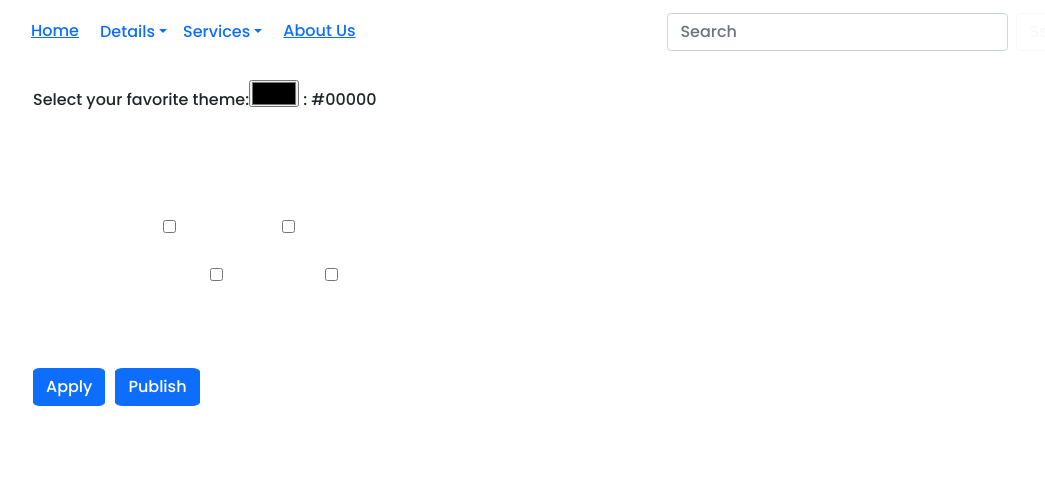
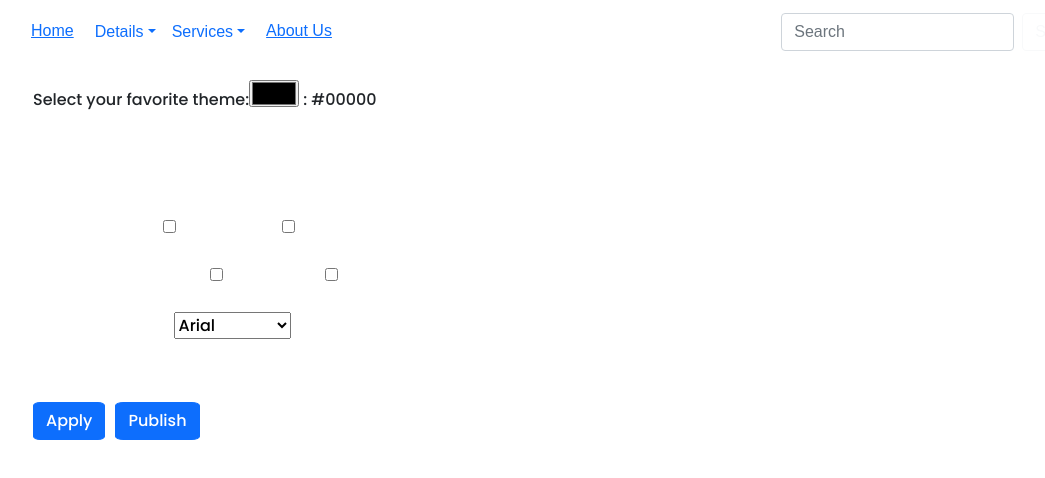
Before and after one commit to Atmecs-project/UI-POC, an Angular app: page /admin in a window 1280 px wide. Shown: the top 478 px of the page, without its empty margins (43-1088 px from the left). Built offline with nearby package versions, Linux system fonts and the light colour scheme; sample sign-in values are in the browser's storage.

Commit message:
font applied

```diff
--- a/src/app/admin/admin.component.css
+++ b/src/app/admin/admin.component.css
@@ -1,4 +1,5 @@
 .buttonStyle{
     border-radius: 10%;
     margin-right: 10px;
+    /* font-family: Verdana, Geneva, Tahoma, sans-serif; */
 }
--- a/src/app/admin/admin.component.html
+++ b/src/app/admin/admin.component.html
@@ -12,7 +12,21 @@
     <span>Show Left Menu : <input type="checkbox" id="showLeftMenu" value="showLeftMenu" [(ngModel)]="showLeftMenu"
         name="showLeftMenu"></span>
     <span> Show Logo : <input type="checkbox" id="showLogo" value="showLogo" [(ngModel)]="showLogo"
-        name="showLogo"></span><br>
+        name="showLogo"></span><br><br>
+
+        <label for="fontFamilySelect" class="form-label">Font Family : </label>
+           <select id="selectfont" [(ngModel)] = "myFont"  name = "myFont">
+           <option disabled style="font-weight: bold; background-color: #EEEEEE">Serif Fonts</option>
+              <option  style="font-family: Georgia,serif" >Georgia</option>
+              <option  style="font-family: Arial, Helvetica, sans-serif;">Arial</option>
+              <option  style="font-family:'Lucida Sans', 'Lucida Sans Regular', 'Lucida Grande', 'Lucida Sans Unicode', Geneva, Verdana, sans-serif;">Monospace</option>
+              <option  style="font-family: Impact, Haettenschweiler, 'Arial Narrow Bold', sans-serif;">Cursive</option>
+              <option style = "font-family: fantasy;">Fantasy</option>
+              <option style = "font-family: Helvetica;">Helvetica</option>
+              <option style = "font-family: Verdana;">Verdana</option>
+              <option style = "font-family: Calibri;">Calibri</option>
+              <option style = "font-family: Noto;">Noto</option>
+          </select>
     <!-- Footer : <input type="checkbox" id="footerLayout" value="footerLayout" [(ngModel)]="footerLayout" name="footerLayout"><br> -->
     <br><br>
     <!-- <input type="submit" value="Apply" class="btn btn-primary buttonStyle"> -->
--- a/src/app/admin/admin.component.ts
+++ b/src/app/admin/admin.component.ts
@@ -14,6 +14,7 @@ export class AdminComponent implements OnInit {
   leftLayout: boolean = false;
   showLeftMenu: boolean = false;
   showLogo : boolean = true;
+  myFont : any;
   constructor( public sharedService : SharedServiceService) { }
 
   ngOnInit(): void {
@@ -24,6 +25,15 @@ export class AdminComponent implements OnInit {
     else{
       this.sharedService.layoutTheme = localStorage.getItem('layouttheme');
       this.favcolor = this.sharedService.layoutTheme;
+    }
+
+    if(!localStorage.getItem('selectfont')) {
+      this.sharedService.selectFont = 'Arial';
+      this.myFont = this.sharedService.selectFont;
+    }
+    else{
+      this.sharedService.selectFont = localStorage.getItem('selectfont');
+      this.myFont = this.sharedService.selectFont;
     }
 
     // if(!localStorage.getItem('footerLayout')){
@@ -82,6 +92,8 @@ export class AdminComponent implements OnInit {
     localStorage.setItem('layouttheme', this.favcolor);
     this.sharedService.layoutTheme = localStorage.getItem('layouttheme');
 
+    localStorage.setItem('selectfont', this.myFont);
+    this.sharedService.selectFont = localStorage.getItem('selectfont');
     // localStorage.setItem('footerLayout', this.footerLayout ? 'true':'false');
     // this.sharedService.footerLayout = localStorage.getItem('footerLayout') == 'true' ? true : false;
 
@@ -97,7 +109,7 @@ export class AdminComponent implements OnInit {
     localStorage.setItem('showLogo', this.showLogo ? 'true':'false');
     this.sharedService.showLogo = localStorage.getItem('showLogo') == 'true' ? true : false;
 
-    window.location.reload();
+    // window.location.reload();
 
   }
   publish(){
--- a/src/app/app.component.html
+++ b/src/app/app.component.html
@@ -19,10 +19,10 @@
     <app-footer></app-footer> -->
     <app-header (sideNavToggled)="sideNavStatus = $event;"></app-header>
   <main>
-    <app-side-nav [sideNavStatus]="sideNavStatus" [ngClass]="{'app-side-nav-open':sideNavStatus}" [ngStyle]="{'background-color': sharedService.layoutTheme}" *ngIf="sharedService.leftLayout"></app-side-nav>
+    <app-side-nav [sideNavStatus]="sideNavStatus" [ngClass]="{'app-side-nav-open':sideNavStatus}" [ngStyle]="{'background-color': sharedService.layoutTheme,'font-family': sharedService.selectFont}" *ngIf="sharedService.leftLayout"></app-side-nav>
     <div class="display-area p-3" [ngClass]="{'display-area-shrink':sideNavStatus}">
       <router-outlet></router-outlet>
-      <app-right-nav [rsideNavStatus]="rsideNavStatus" [ngClass]="{'app-right-nav-open':rsideNavStatus}" [ngStyle]="{'background-color': sharedService.layoutTheme}" *ngIf="sharedService.rightLayout">
+      <app-right-nav [rsideNavStatus]="rsideNavStatus" [ngClass]="{'app-right-nav-open':rsideNavStatus}" [ngStyle]="{'background-color': sharedService.layoutTheme,'font-family': sharedService.selectFont}" *ngIf="sharedService.rightLayout">
       </app-right-nav>
     </div>
     <app-footer></app-footer>
--- a/src/app/footer/footer.component.html
+++ b/src/app/footer/footer.component.html
@@ -1,3 +1,3 @@
-<footer class="footer text-center p-3 " [ngStyle]="{'background-color': sharedService.layoutTheme}">
+<footer class="footer text-center p-3 " [ngStyle]="{'background-color': sharedService.layoutTheme,'font-family': sharedService.selectFont}">
     <span>Copy Right @ 2023 - ATMECS</span>
    </footer>
--- a/src/app/header/header.component.html
+++ b/src/app/header/header.component.html
@@ -1,4 +1,4 @@
-<nav class="navbar navbar-expand px-2" [ngStyle]="{'background-color': _apiService.layoutTheme}">
+<nav class="navbar navbar-expand px-2" [ngStyle]="{'background-color': _apiService.layoutTheme,'font-family': _apiService.selectFont}">
     <!-- navbar-dark bg-dark -->
     <div class="side-nav-button p-2 me-3 text-light" (click)="sideNavToggle()">
         <i class="fa-solid fa-bars"></i>
--- a/src/app/shared-service.service.ts
+++ b/src/app/shared-service.service.ts
@@ -1,5 +1,6 @@
 import { Injectable } from '@angular/core';
 import { HttpClient, HttpHeaders } from '@angular/common/http';
+import { areAllEquivalent } from '@angular/compiler/src/output/output_ast';
 
 @Injectable({
   providedIn: 'root'
@@ -12,6 +13,7 @@ export class SharedServiceService {
   public leftLayout: boolean = false;
   public showLeftMenu : boolean = false;
   public showLogo : boolean = true;
+  public selectFont : any = 'Tahoma';
   constructor( private _http: HttpClient) { }
 
   getUserData(){
```
